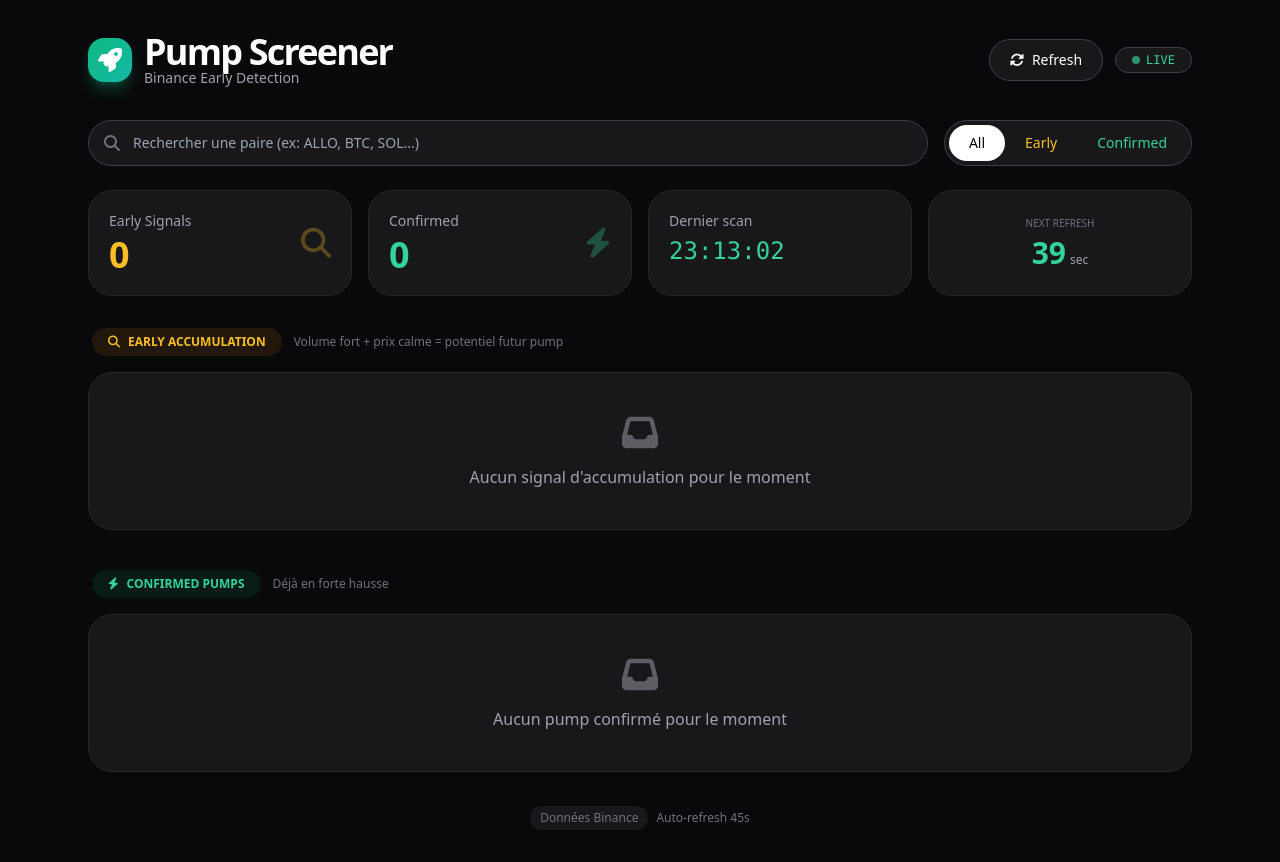
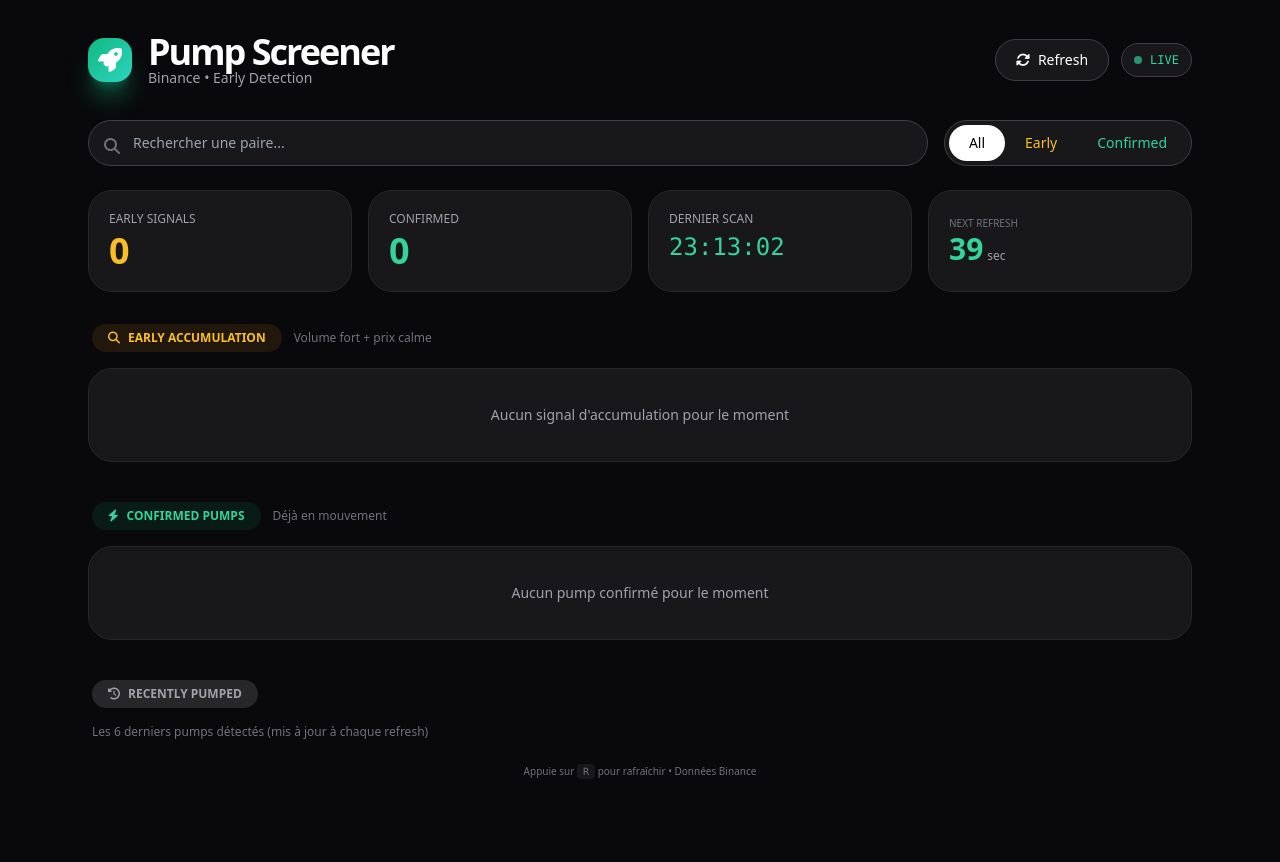
Before and after one commit to farahei-create/crypto-pump-screener, a Flask app: template templates/index.html in a window 1280 px wide. After the commit the page ends 779 px from the top, so only its background shows below. Run offline with Flask 3, Linux system fonts and the light colour scheme; the template is opened without the code that fills it, so the values that code supplies are empty; some libraries are stand-ins or nearby versions.

Commit message:
Add Favorites + Recently Pumped history section

```diff
--- a/templates/index.html
+++ b/templates/index.html
@@ -3,40 +3,41 @@
 <head>
     <meta charset="UTF-8">
     <meta name="viewport" content="width=device-width, initial-scale=1.0">
-    <title>🚀 Crypto Pump Screener</title>
+    <title>🚀 Pump Screener</title>
     <script src="https://cdn.tailwindcss.com"></script>
     <link rel="stylesheet" href="https://cdnjs.cloudflare.com/ajax/libs/font-awesome/6.5.1/css/all.min.css">
     <style>
         .pump-row { transition: all 0.2s ease; }
-        .pump-row:hover { transform: translateX(4px); }
-        .strong-pump { background: linear-gradient(90deg, rgba(16,185,129,0.08) 0%, transparent 100%); }
+        .pump-row:hover { transform: translateX(3px); }
+        .star { transition: transform 0.2s ease; }
+        .star:hover { transform: scale(1.3); }
+        .strong-pump { background: linear-gradient(90deg, rgba(16,185,129,0.06) 0%, transparent 100%); }
     </style>
 </head>
 <body class="bg-zinc-950 text-white">
     <div class="max-w-6xl mx-auto px-6 py-8">
         <!-- Header -->
-        <div class="flex flex-col md:flex-row md:items-center md:justify-between gap-y-4 mb-8">
-            <div class="flex items-center gap-x-3">
-                <div class="w-11 h-11 bg-gradient-to-br from-emerald-500 to-teal-500 rounded-2xl flex items-center justify-center shadow-lg shadow-emerald-500/30">
+        <div class="flex flex-col md:flex-row md:items-center justify-between gap-y-4 mb-8">
+            <div class="flex items-center gap-x-4">
+                <div class="w-11 h-11 bg-gradient-to-br from-emerald-500 to-teal-400 rounded-2xl flex items-center justify-center shadow-xl shadow-emerald-500/40">
                     <i class="fas fa-rocket text-white text-2xl"></i>
                 </div>
                 <div>
-                    <h1 class="text-4xl font-bold tracking-tighter">Pump Screener</h1>
-                    <p class="text-zinc-400 text-sm -mt-1">Binance Early Detection</p>
+                    <h1 class="text-4xl font-bold tracking-[-2px]">Pump Screener</h1>
+                    <p class="text-zinc-400 -mt-1 text-sm">Binance • Early Detection</p>
                 </div>
             </div>
 
             <div class="flex items-center gap-x-3">
-                <button onclick="refreshData()"
-                        class="flex items-center gap-x-2 px-5 py-2.5 bg-zinc-900 hover:bg-zinc-800 active:bg-zinc-700 border border-zinc-700 rounded-3xl text-sm font-medium transition-all active:scale-[0.985]">
+                <button onclick="refreshData()" class="px-5 py-2.5 bg-zinc-900 hover:bg-zinc-800 active:bg-zinc-700 border border-zinc-700 rounded-3xl text-sm flex items-center gap-x-2 transition-all active:scale-[0.98]">
                     <i class="fas fa-sync-alt"></i>
-                    <span>Refresh</span>
+                    <span class="font-medium">Refresh</span>
                 </button>
 
-                <div class="flex items-center bg-zinc-900 border border-zinc-700 rounded-3xl px-1 py-1">
-                    <div class="px-3 flex items-center gap-x-1.5">
+                <div class="flex items-center bg-zinc-900 border border-zinc-700 rounded-3xl px-3 py-2 text-xs">
+                    <div class="flex items-center gap-x-2">
                         <div class="w-2 h-2 bg-emerald-400 rounded-full animate-pulse"></div>
-                        <span class="text-xs font-mono text-emerald-400">LIVE</span>
+                        <span class="font-mono text-emerald-400">LIVE</span>
                     </div>
                 </div>
             </div>
@@ -44,55 +45,37 @@
 
         <!-- Controls -->
         <div class="flex flex-col md:flex-row gap-4 mb-6">
-            <!-- Search -->
             <div class="flex-1 relative">
-                <div class="absolute left-4 top-1/2 -translate-y-1/2 text-zinc-500">
-                    <i class="fas fa-search"></i>
-                </div>
-                <input type="text" id="search-input" placeholder="Rechercher une paire (ex: ALLO, BTC, SOL...)"
-                       class="w-full bg-zinc-900 border border-zinc-700 focus:border-emerald-500 pl-11 py-3 rounded-3xl text-sm outline-none transition-colors"
-                       onkeyup="filterPairs()">
+                <div class="absolute left-4 top-3.5 text-zinc-500"><i class="fas fa-search"></i></div>
+                <input type="text" id="search-input" placeholder="Rechercher une paire..."
+                       class="w-full bg-zinc-900 border border-zinc-700 focus:border-emerald-500 pl-11 py-3 rounded-3xl text-sm outline-none" onkeyup="filterPairs()">
             </div>
 
-            <!-- Quick Filters -->
-            <div class="flex bg-zinc-900 border border-zinc-700 rounded-3xl p-1">
-                <button onclick="filterByType('all')" id="filter-all"
-                        class="px-5 py-2 text-sm font-medium rounded-[20px] active:bg-zinc-800 transition-colors bg-white text-black">All</button>
-                <button onclick="filterByType('early')" id="filter-early"
-                        class="px-5 py-2 text-sm font-medium rounded-[20px] hover:bg-zinc-800 transition-colors text-amber-400">Early</button>
-                <button onclick="filterByType('confirmed')" id="filter-confirmed"
-                        class="px-5 py-2 text-sm font-medium rounded-[20px] hover:bg-zinc-800 transition-colors text-emerald-400">Confirmed</button>
+            <div class="flex bg-zinc-900 border border-zinc-700 rounded-3xl p-1 text-sm">
+                <button onclick="filterByType('all')" id="filter-all" class="px-5 py-2 rounded-[20px] font-medium transition-colors bg-white text-black">All</button>
+                <button onclick="filterByType('early')" id="filter-early" class="px-5 py-2 rounded-[20px] text-amber-400 hover:bg-zinc-800 transition-colors">Early</button>
+                <button onclick="filterByType('confirmed')" id="filter-confirmed" class="px-5 py-2 rounded-[20px] text-emerald-400 hover:bg-zinc-800 transition-colors">Confirmed</button>
             </div>
         </div>
 
         <!-- Stats -->
         <div class="grid grid-cols-2 md:grid-cols-4 gap-4 mb-8">
             <div class="bg-zinc-900 border border-zinc-800 rounded-3xl p-5">
-                <div class="flex items-center justify-between">
-                    <div>
-                        <div class="text-zinc-400 text-sm">Early Signals</div>
-                        <div class="text-4xl font-semibold text-amber-400 mt-1">{{ data.early|length }}</div>
-                    </div>
-                    <i class="fas fa-search text-3xl text-amber-400/30"></i>
-                </div>
+                <div class="text-zinc-400 text-xs mb-1">EARLY SIGNALS</div>
+                <div class="text-4xl font-semibold text-amber-400">{{ data.early|length }}</div>
             </div>
             <div class="bg-zinc-900 border border-zinc-800 rounded-3xl p-5">
-                <div class="flex items-center justify-between">
-                    <div>
-                        <div class="text-zinc-400 text-sm">Confirmed</div>
-                        <div class="text-4xl font-semibold text-emerald-400 mt-1">{{ data.confirmed|length }}</div>
+                <div class="text-zinc-400 text-xs mb-1">CONFIRMED</div>
+                <div class="text-4xl font-semibold text-emerald-400">{{ data.confirmed|length }}</div>
             </div>
-                    <i class="fas fa-bolt text-3xl text-emerald-400/30"></i>
-                </div>
-            </div>
-            <div class="bg-zinc-900 border border-zinc-800 rounded-3xl p-5 col-span-2 md:col-span-1">
-                <div class="text-zinc-400 text-sm mb-1">Dernier scan</div>
+            <div class="bg-zinc-900 border border-zinc-800 rounded-3xl p-5">
+                <div class="text-zinc-400 text-xs mb-1">DERNIER SCAN</div>
                 <div class="text-2xl font-mono text-emerald-400" id="last-scan">--:--:--</div>
             </div>
-            <div class="bg-zinc-900 border border-zinc-800 rounded-3xl p-5 flex items-center justify-center">
-                <div class="text-center">
-                    <div class="text-[10px] text-zinc-500 mb-1">NEXT REFRESH</div>
-                    <div class="flex items-baseline justify-center gap-x-1">
+            <div class="bg-zinc-900 border border-zinc-800 rounded-3xl p-5 flex items-center">
+                <div>
+                    <div class="text-[10px] text-zinc-500">NEXT REFRESH</div>
+                    <div class="flex items-baseline gap-x-1">
                         <span class="text-3xl font-semibold text-emerald-400" id="countdown">45</span>
                         <span class="text-xs text-zinc-400">sec</span>
                     </div>
@@ -102,19 +85,22 @@
 
         <!-- Early Accumulation -->
         <div class="mb-10" id="early-section">
-            <div class="flex items-center gap-x-3 mb-4 px-1">
+            <div class="flex items-center justify-between mb-4 px-1">
+                <div class="flex items-center gap-x-3">
                     <div class="px-4 py-1.5 bg-amber-500/10 text-amber-400 text-xs font-semibold rounded-3xl flex items-center gap-x-2">
                         <i class="fas fa-search"></i>
                         <span>EARLY ACCUMULATION</span>
                     </div>
-                <div class="text-xs text-zinc-500">Volume fort + prix calme = potentiel futur pump</div>
+                    <span class="text-xs text-zinc-500">Volume fort + prix calme</span>
+                </div>
             </div>
 
             <div class="bg-zinc-900 border border-zinc-800 rounded-3xl overflow-hidden">
                 {% if data.early %}
                 <table class="w-full" id="early-table">
                     <thead>
-                        <tr class="border-b border-zinc-800 text-left text-xs text-zinc-400">
+                        <tr class="border-b border-zinc-800 text-xs text-zinc-400">
+                            <th class="px-6 py-4 w-8"></th>
                             <th class="px-6 py-4 font-normal">Paire</th>
                             <th class="px-6 py-4 font-normal text-right">Hausse</th>
                             <th class="px-6 py-4 font-normal text-right">Volume</th>
@@ -124,19 +110,19 @@
                     </thead>
                     <tbody class="text-sm divide-y divide-zinc-800">
                         {% for pump in data.early %}
-                        <tr class="pump-row hover:bg-zinc-800/60" data-symbol="{{ pump.symbol }}" data-type="early">
+                        <tr class="pump-row hover:bg-zinc-800/50" data-symbol="{{ pump.symbol }}" data-type="early">
+                            <td class="px-4 py-4">
+                                <i class="fas fa-star star text-zinc-600 hover:text-amber-400 cursor-pointer" onclick="toggleFavorite('{{ pump.symbol }}', this)"></i>
+                            </td>
                             <td class="px-6 py-4 font-mono font-semibold">{{ pump.symbol }}</td>
                             <td class="px-6 py-4 text-right">
-                                <span class="inline-flex items-center px-3.5 py-1 rounded-2xl text-xs font-semibold bg-amber-500/10 text-amber-400">
-                                    +{{ pump.change_1h }}%
-                                </span>
+                                <span class="px-3.5 py-1 rounded-2xl text-xs font-semibold bg-amber-500/10 text-amber-400">+{{ pump.change_1h }}%</span>
                             </td>
                             <td class="px-6 py-4 text-right font-mono text-zinc-300">${{ "{:,}".format(pump.volume|int) }}</td>
                             <td class="px-6 py-4 text-right font-mono text-zinc-300">{{ pump.price }}</td>
                             <td class="px-6 py-4">
-                                <a href="https://www.binance.com/en/trade/{{ pump.symbol }}?layout=pro" target="_blank"
-                                   class="inline-flex items-center justify-center w-9 h-9 hover:bg-white/10 rounded-2xl text-zinc-400 hover:text-white transition-colors">
-                                    <i class="fas fa-external-link-alt text-sm"></i>
+                                <a href="https://www.binance.com/en/trade/{{ pump.symbol }}?layout=pro" target="_blank" class="text-zinc-400 hover:text-white transition-colors">
+                                    <i class="fas fa-external-link-alt"></i>
                                 </a>
                             </td>
                         </tr>
@@ -144,29 +130,29 @@
                     </tbody>
                 </table>
                 {% else %}
-                <div class="px-6 py-10 text-center text-zinc-400">
-                    <i class="fas fa-inbox text-4xl mb-3 opacity-50"></i>
-                    <p>Aucun signal d'accumulation pour le moment</p>
-                </div>
+                <div class="px-6 py-9 text-center text-zinc-400 text-sm">Aucun signal d'accumulation pour le moment</div>
                 {% endif %}
             </div>
         </div>
 
         <!-- Confirmed Pumps -->
         <div id="confirmed-section">
-            <div class="flex items-center gap-x-3 mb-4 px-1">
+            <div class="flex items-center justify-between mb-4 px-1">
+                <div class="flex items-center gap-x-3">
                     <div class="px-4 py-1.5 bg-emerald-500/10 text-emerald-400 text-xs font-semibold rounded-3xl flex items-center gap-x-2">
                         <i class="fas fa-bolt"></i>
                         <span>CONFIRMED PUMPS</span>
                     </div>
-                <div class="text-xs text-zinc-500">Déjà en forte hausse</div>
+                    <span class="text-xs text-zinc-500">Déjà en mouvement</span>
+                </div>
             </div>
 
             <div class="bg-zinc-900 border border-zinc-800 rounded-3xl overflow-hidden">
                 {% if data.confirmed %}
                 <table class="w-full" id="confirmed-table">
                     <thead>
-                        <tr class="border-b border-zinc-800 text-left text-xs text-zinc-400">
+                        <tr class="border-b border-zinc-800 text-xs text-zinc-400">
+                            <th class="px-6 py-4 w-8"></th>
                             <th class="px-6 py-4 font-normal">Paire</th>
                             <th class="px-6 py-4 font-normal text-right">Hausse</th>
                             <th class="px-6 py-4 font-normal text-right">Volume</th>
@@ -176,19 +162,19 @@
                     </thead>
                     <tbody class="text-sm divide-y divide-zinc-800">
                         {% for pump in data.confirmed %}
-                        <tr class="pump-row hover:bg-zinc-800/60 {% if pump.change_1h > 25 %}strong-pump{% endif %}" data-symbol="{{ pump.symbol }}" data-type="confirmed">
+                        <tr class="pump-row hover:bg-zinc-800/50 {% if pump.change_1h > 25 %}strong-pump{% endif %}" data-symbol="{{ pump.symbol }}" data-type="confirmed">
+                            <td class="px-4 py-4">
+                                <i class="fas fa-star star text-zinc-600 hover:text-amber-400 cursor-pointer" onclick="toggleFavorite('{{ pump.symbol }}', this)"></i>
+                            </td>
                             <td class="px-6 py-4 font-mono font-semibold">{{ pump.symbol }}</td>
                             <td class="px-6 py-4 text-right">
-                                <span class="inline-flex items-center px-3.5 py-1 rounded-2xl text-xs font-semibold {% if pump.change_1h > 25 %}bg-emerald-500 text-white{% else %}bg-emerald-500/10 text-emerald-400{% endif %}">
-                                    +{{ pump.change_1h }}%
-                                </span>
+                                <span class="px-3.5 py-1 rounded-2xl text-xs font-semibold {% if pump.change_1h > 25 %}bg-emerald-500 text-white{% else %}bg-emerald-500/10 text-emerald-400{% endif %}">+{{ pump.change_1h }}%</span>
                             </td>
                             <td class="px-6 py-4 text-right font-mono text-zinc-300">${{ "{:,}".format(pump.volume|int) }}</td>
                             <td class="px-6 py-4 text-right font-mono text-zinc-300">{{ pump.price }}</td>
                             <td class="px-6 py-4">
-                                <a href="https://www.binance.com/en/trade/{{ pump.symbol }}?layout=pro" target="_blank"
-                                   class="inline-flex items-center justify-center w-9 h-9 hover:bg-white/10 rounded-2xl text-zinc-400 hover:text-white transition-colors">
-                                    <i class="fas fa-external-link-alt text-sm"></i>
+                                <a href="https://www.binance.com/en/trade/{{ pump.symbol }}?layout=pro" target="_blank" class="text-zinc-400 hover:text-white transition-colors">
+                                    <i class="fas fa-external-link-alt"></i>
                                 </a>
                             </td>
                         </tr>
@@ -196,23 +182,53 @@
                     </tbody>
                 </table>
                 {% else %}
-                <div class="px-6 py-10 text-center text-zinc-400">
-                    <i class="fas fa-inbox text-4xl mb-3 opacity-50"></i>
-                    <p>Aucun pump confirmé pour le moment</p>
-                </div>
+                <div class="px-6 py-9 text-center text-zinc-400 text-sm">Aucun pump confirmé pour le moment</div>
                 {% endif %}
             </div>
         </div>
 
-        <div class="mt-8 text-center">
-            <div class="inline-flex items-center gap-x-2 text-xs text-zinc-500">
-                <div class="px-2.5 py-1 bg-zinc-900 rounded-2xl">Données Binance</div>
-                <div>Auto-refresh 45s</div>
+        <!-- Recently Pumped History -->
+        <div class="mt-10">
+            <div class="flex items-center gap-x-3 mb-4 px-1">
+                <div class="px-4 py-1.5 bg-zinc-800 text-zinc-400 text-xs font-semibold rounded-3xl flex items-center gap-x-2">
+                    <i class="fas fa-history"></i>
+                    <span>RECENTLY PUMPED</span>
                 </div>
+            </div>
+            <div class="text-xs text-zinc-500 px-1">Les 6 derniers pumps détectés (mis à jour à chaque refresh)</div>
+        </div>
+
+        <div class="mt-6 text-center text-[10px] text-zinc-500">
+            Appuie sur <span class="font-mono bg-zinc-900 px-1.5 py-0.5 rounded">R</span> pour rafraîchir • Données Binance
         </div>
     </div>
 
     <script>
+        let favorites = JSON.parse(localStorage.getItem('pumpFavorites') || '[]');
+
+        function toggleFavorite(symbol, element) {
+            if (favorites.includes(symbol)) {
+                favorites = favorites.filter(s => s !== symbol);
+                element.classList.remove('text-amber-400');
+                element.classList.add('text-zinc-600');
+            } else {
+                favorites.push(symbol);
+                element.classList.add('text-amber-400');
+                element.classList.remove('text-zinc-600');
+            }
+            localStorage.setItem('pumpFavorites', JSON.stringify(favorites));
+        }
+
+        function updateFavorites() {
+            document.querySelectorAll('.star').forEach(star => {
+                const symbol = star.closest('tr').dataset.symbol;
+                if (favorites.includes(symbol)) {
+                    star.classList.add('text-amber-400');
+                    star.classList.remove('text-zinc-600');
+                }
+            });
+        }
+
         function updateLastScan() {
             const now = new Date();
             document.getElementById('last-scan').textContent = now.toLocaleTimeString('fr-FR', { hour: '2-digit', minute: '2-digit', second: '2-digit' });
@@ -236,66 +252,38 @@
             window.location.reload();
         }
 
-        // Live search
         function filterPairs() {
-            const searchTerm = document.getElementById('search-input').value.toUpperCase();
-            const rows = document.querySelectorAll('.pump-row');
-
-            rows.forEach(row => {
-                const symbol = row.dataset.symbol;
-                if (symbol.includes(searchTerm)) {
-                    row.style.display = '';
-                } else {
-                    row.style.display = 'none';
-                }
+            const term = document.getElementById('search-input').value.toUpperCase();
+            document.querySelectorAll('.pump-row').forEach(row => {
+                row.style.display = row.dataset.symbol.includes(term) ? '' : 'none';
             });
         }
 
-        // Quick filters
         let currentFilter = 'all';
-
         function filterByType(type) {
             currentFilter = type;
+            document.querySelectorAll('[id^="filter-"]').forEach(b => b.classList.remove('bg-white', 'text-black'));
+            const btn = document.getElementById('filter-' + type);
+            if (btn) btn.classList.add('bg-white', 'text-black');
 
-            // Update button styles
-            document.querySelectorAll('[id^="filter-"]').forEach(btn => {
-                btn.classList.remove('bg-white', 'text-black');
-                btn.classList.add('hover:bg-zinc-800');
-            });
+            const early = document.getElementById('early-section');
+            const confirmed = document.getElementById('confirmed-section');
 
-            const activeBtn = document.getElementById('filter-' + type);
-            if (activeBtn) {
-                activeBtn.classList.add('bg-white', 'text-black');
-                activeBtn.classList.remove('hover:bg-zinc-800');
-            }
-
-            const earlySection = document.getElementById('early-section');
-            const confirmedSection = document.getElementById('confirmed-section');
-
-            if (type === 'all') {
-                earlySection.style.display = '';
-                confirmedSection.style.display = '';
-            } else if (type === 'early') {
-                earlySection.style.display = '';
-                confirmedSection.style.display = 'none';
-            } else if (type === 'confirmed') {
-                earlySection.style.display = 'none';
-                confirmedSection.style.display = '';
-            }
+            if (type === 'all') { early.style.display = ''; confirmed.style.display = ''; }
+            else if (type === 'early') { early.style.display = ''; confirmed.style.display = 'none'; }
+            else if (type === 'confirmed') { early.style.display = 'none'; confirmed.style.display = ''; }
         }
 
         window.onload = function() {
             updateLastScan();
             startCountdown();
+            updateFavorites();
 
-            // Set default filter to All
             const allBtn = document.getElementById('filter-all');
             if (allBtn) allBtn.classList.add('bg-white', 'text-black');
 
-            // Allow Enter key to refresh
-            document.addEventListener('keydown', function(e) {
-                if (e.key === 'r' || e.key === 'R') {
-                    if (document.activeElement.tagName === 'INPUT') return;
+            document.addEventListener('keydown', e => {
+                if ((e.key === 'r' || e.key === 'R') && document.activeElement.tagName !== 'INPUT') {
                     e.preventDefault();
                     refreshData();
                 }
```
Lines whose indentation alone changed are shown as unchanged.
